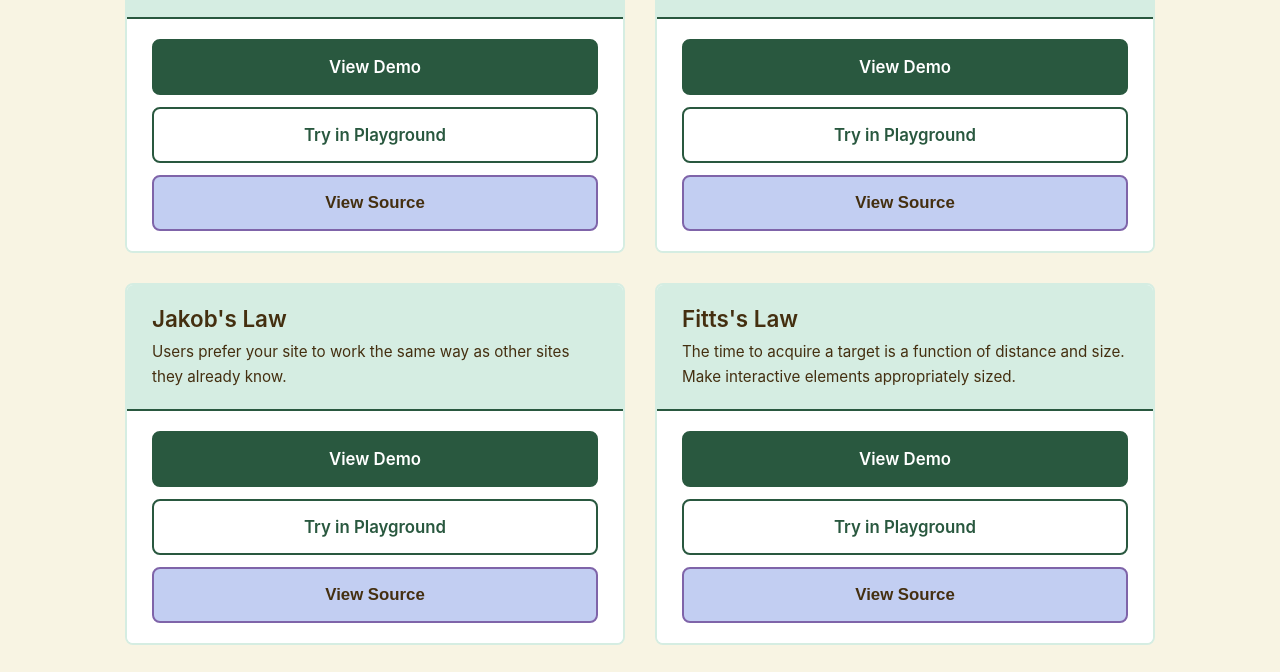
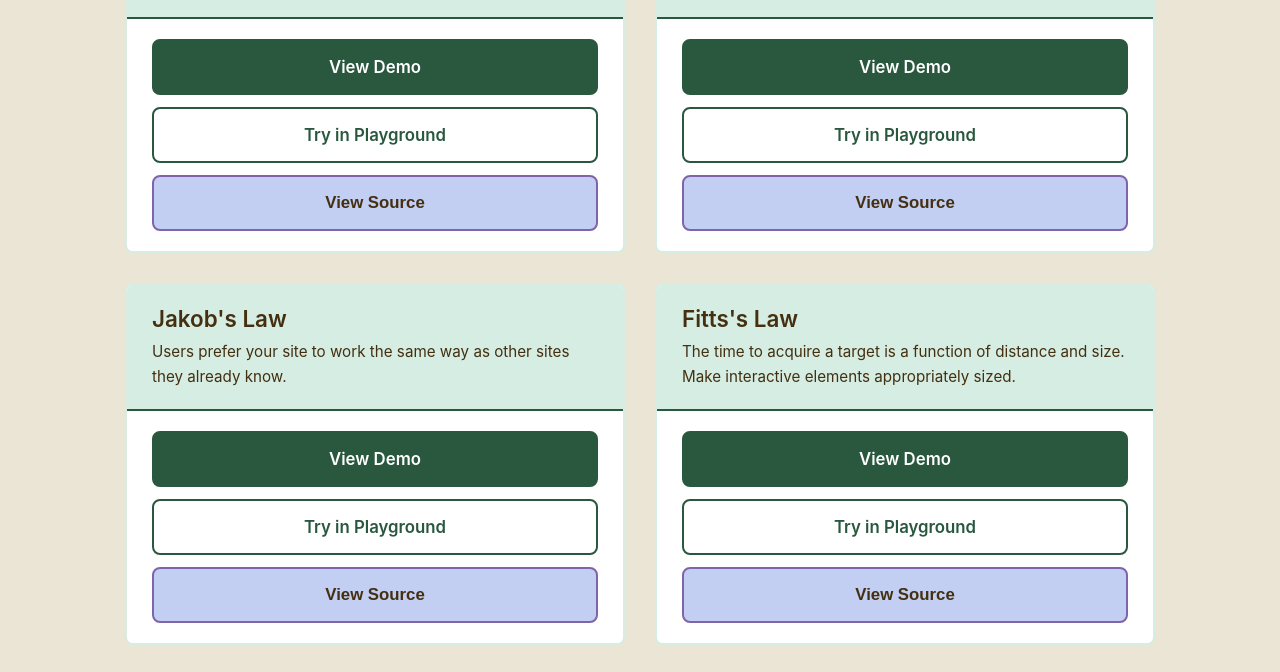
Before and after one commit to cabancubero/ui_ux_accessibility, a plain HTML site: page index.html in a window 1280 px wide. Shown: the part 420-1092 px from the top of the page. Drawn offline with Linux system fonts and the light colour scheme.

Commit message:
Brand redesign - index

```diff
--- a/index.html
+++ b/index.html
@@ -15,10 +15,10 @@
 
         body {
             font-family: -apple-system, BlinkMacSystemFont, 'Segoe UI', Roboto, Oxygen, Ubuntu, Cantarell, sans-serif;
-            background-color: #f8f4e3; /* Ivory background */
+            background-color: #EBE5D6; /* Light beige background */
             min-height: 100vh;
             padding: 40px 20px;
-            color: #442f10; /* Brown text for strong contrast */
+            color: #363D4A; /* Dark blue-gray text for strong contrast */
         }
 
         .container {
```
